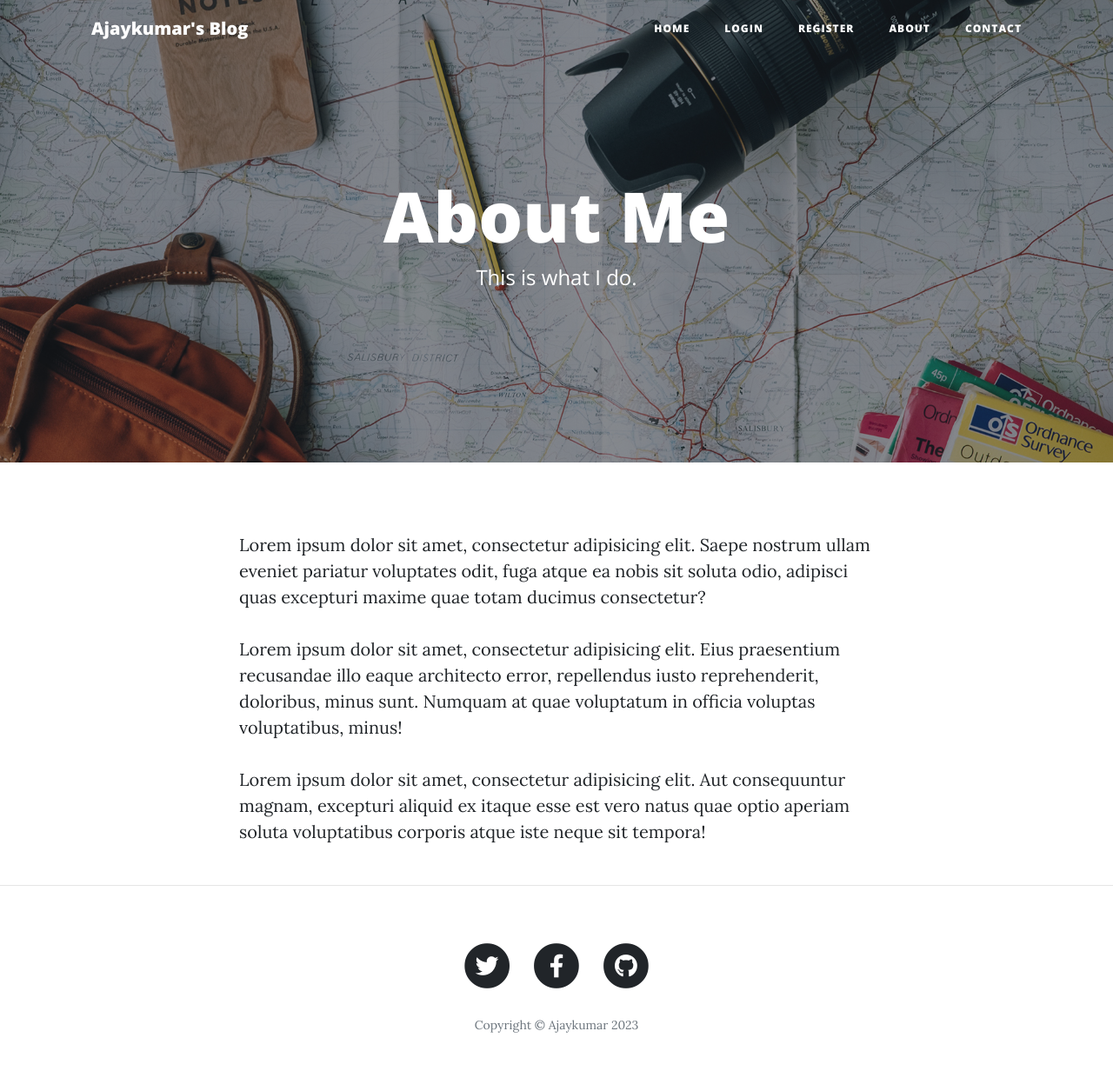
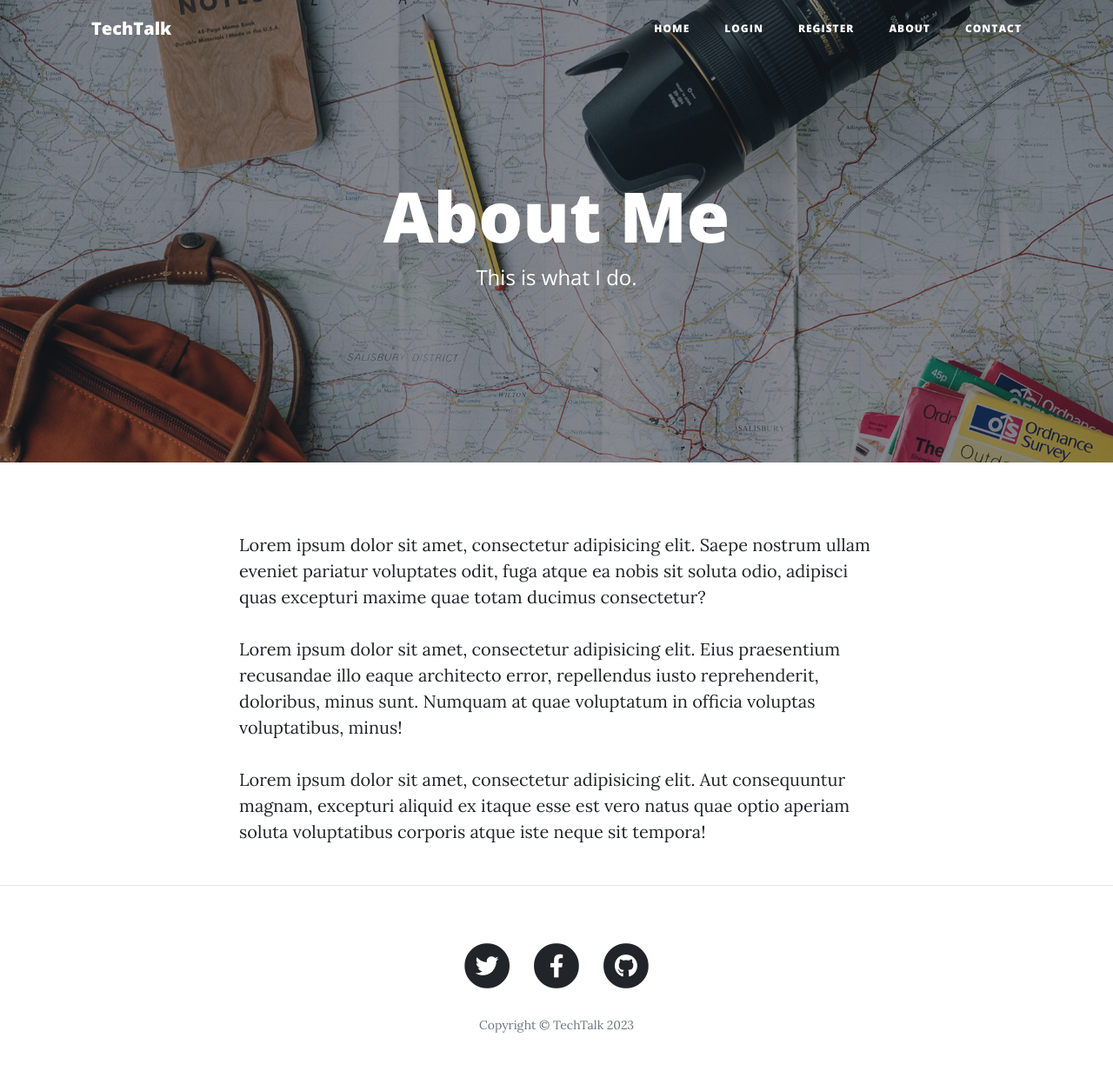
Before and after one commit to ajaykumarn3000/ajaykumar-blog, a Flask app: page /about in a window 1280 px wide. Shown: the whole page at 87% size. Run offline with Flask 2, Linux system fonts and the light colour scheme; some libraries are stand-ins or nearby versions.

Commit message:
ajaykumar's blog to techtalk

```diff
--- a/templates/footer.html
+++ b/templates/footer.html
@@ -29,7 +29,7 @@
               </a>
             </li>
           </ul>
-          <p class="copyright text-muted">Copyright &copy; Ajaykumar 2023</p>
+          <p class="copyright text-muted">Copyright &copy; TechTalk 2023</p>
         </div>
       </div>
     </div>
--- a/templates/header.html
+++ b/templates/header.html
@@ -8,7 +8,7 @@
   <meta name="description" content="">
   <meta name="author" content="">
 
-  <title>Ajaykumar's Blog</title>
+  <title>TechTalk</title>
 
   <!-- Bootstrap core CSS -->
   <link href="{{ url_for('static', filename='vendor/bootstrap/css/bootstrap.min.css') }}" rel="stylesheet">
@@ -28,7 +28,7 @@
   <!-- Navigation -->
   <nav class="navbar navbar-expand-md navbar-light fixed-top" id="mainNav">
     <div class="container">
-      <a class="navbar-brand" href="{{url_for('get_all_posts')}}">Ajaykumar's Blog</a>
+      <a class="navbar-brand" href="{{url_for('get_all_posts')}}">TechTalk</a>
       <button class="navbar-toggler navbar-toggler-right" type="button" data-toggle="collapse" data-target="#navbarResponsive" aria-controls="navbarResponsive" aria-expanded="false" aria-label="Toggle navigation">
         Menu
         <i class="fas fa-bars"></i>
--- a/templates/index.html
+++ b/templates/index.html
@@ -1,14 +1,14 @@
 {% include "header.html" %}
 
   <!-- Page Header -->
-  <header class="masthead" style="background-image: url('https://images.unsplash.com/photo-1470092306007-055b6797ca72?ixlib=rb-1.2.1&auto=format&fit=crop&w=668&q=80')">
+  <header class="masthead" style="background-image: url('https://th.bing.com/th/id/R.30604dbff087f2bb99f0db4d67439a03?rik=2NjfI6ryX%2fk%2bmQ&riu=http%3a%2f%2fgetwallpapers.com%2fwallpaper%2ffull%2f2%2f5%2f7%2f287470.jpg&ehk=quFGOxm82HMbfJAqCvH5SFGdCEKcgfFFABeYd2pecGU%3d&risl=&pid=ImgRaw&r=0')">
     <div class="overlay"></div>
     <div class="container">
       <div class="row">
         <div class="col-lg-8 col-md-10 mx-auto">
           <div class="site-heading">
-            <h1>Ajaykumar's Blog</h1>
-            <span class="subheading">A collection of random musings.</span>
+            <h1>TechTalk</h1>
+            <span class="subheading">A collection of random tech news.</span>
           </div>
         </div>
       </div>
```
Also changed, not shown: README.md, blog.db.
